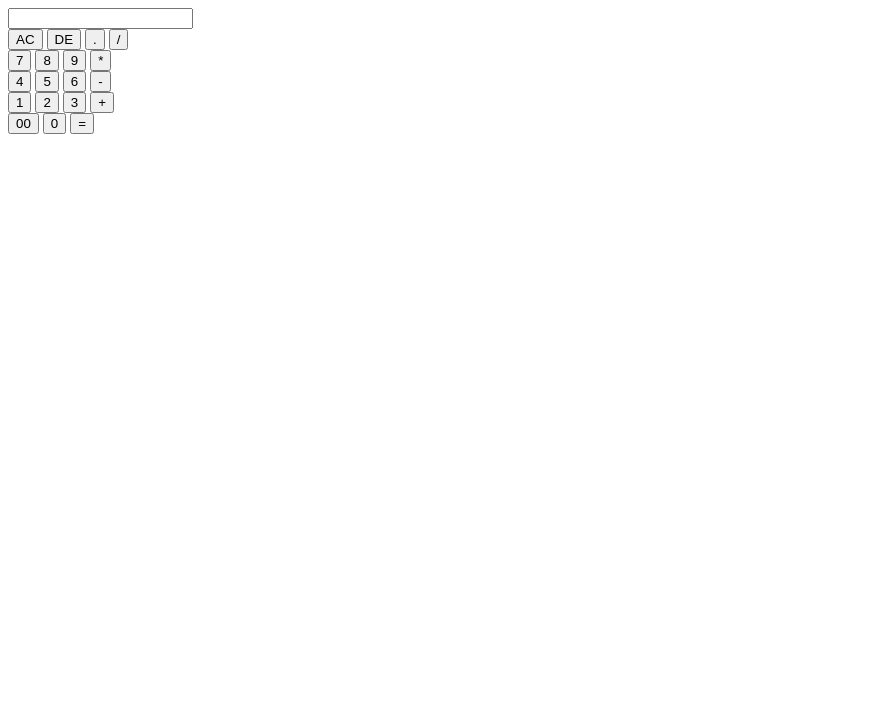
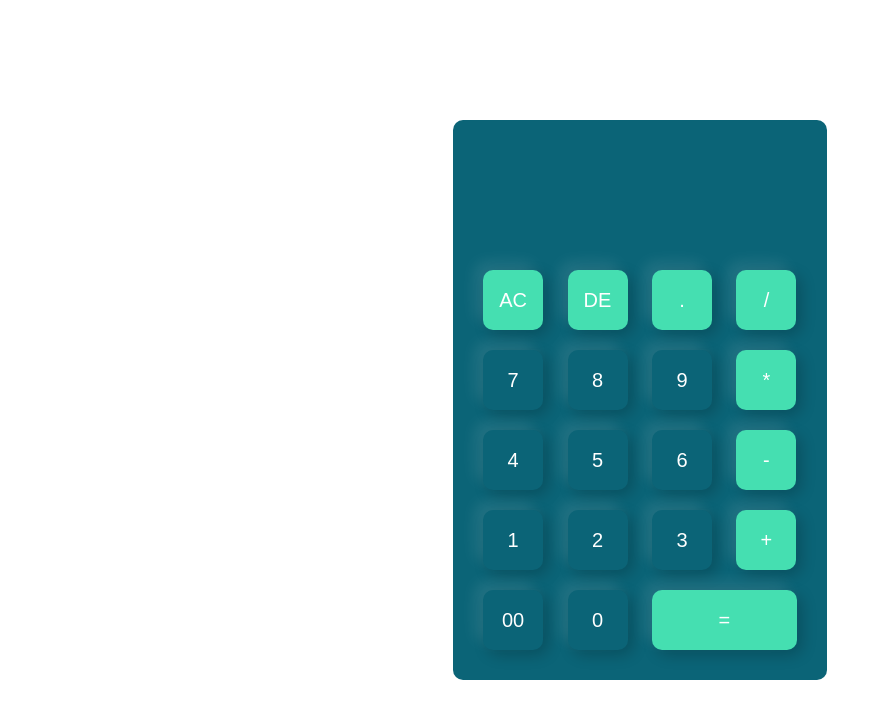
Before and after one commit to drldrk/exercise-3, a plain HTML site: page index.html in a window 1280 px wide. Shown: the whole page, without its empty margins (0-882 px from the left). Drawn offline with Linux system fonts and the light colour scheme.

Commit message:
Update index.html

```diff
--- a/index.html
+++ b/index.html
@@ -4,7 +4,7 @@
 	<meta charset="utf-8">
 	<meta name="viewport" content="width=device-width, initial-scale=1">
 	<title>calculator</title>
-	<link rel="stylesheet" href="css/exercise-3.css">
+	<link rel="stylesheet" href="style.css">
 
 </head>
 <body>
```
